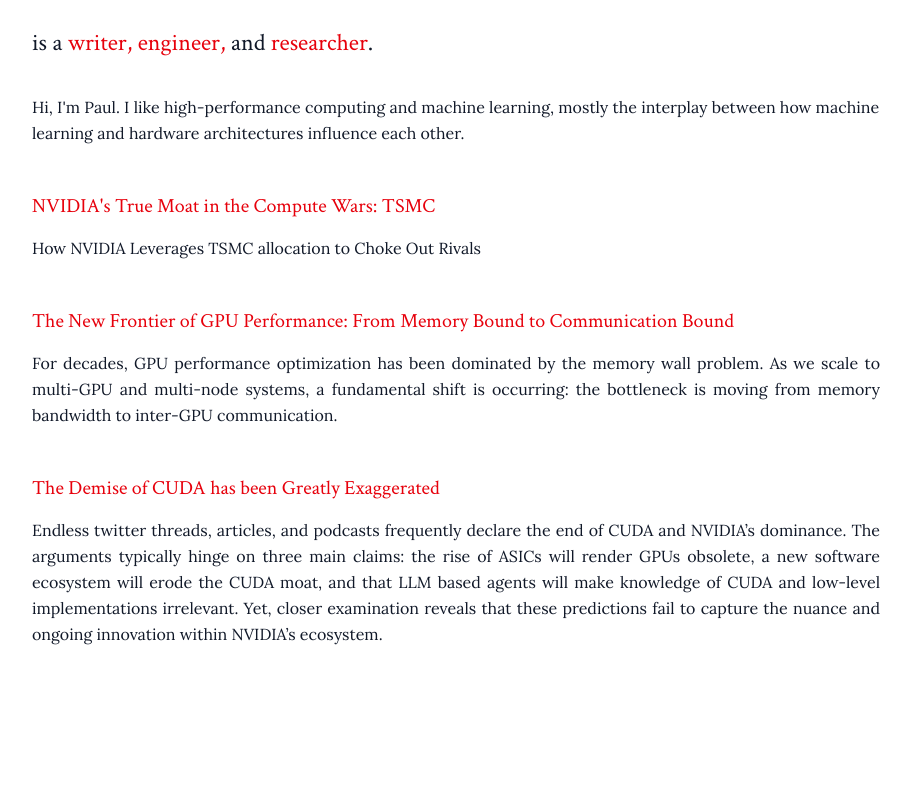
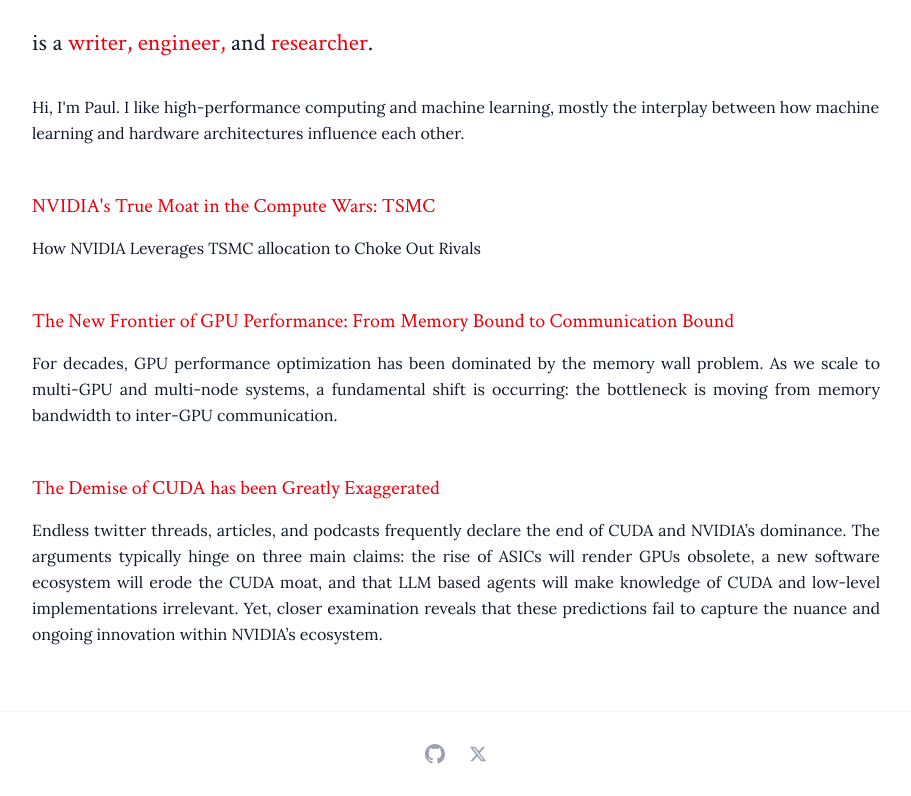
Before and after one commit to Better-Call-Paul/personal_website, a Next.js app: page / in a window 1280 px wide. Shown: the part 310-1106 px from the top of the page, without its empty margins (184-1095 px from the left). Before the commit the page ends 1021 px from the top, so only its background shows below. Built offline with nearby package versions, Linux system fonts and the light colour scheme.

Commit message:
adding social media at page footers

```diff
--- a/app/layout.tsx
+++ b/app/layout.tsx
@@ -30,6 +30,32 @@
     <html lang="en">
       <body className={`${lora.variable} ${crimsonText.variable} font-sans antialiased`}>
         {children}
+        <footer className="border-t border-gray-100 py-8 px-6">
+          <div className="max-w-7xl mx-auto flex items-center justify-center gap-6">
+            <a
+              href="https://github.com/Better-Call-Paul"
+              target="_blank"
+              rel="noopener noreferrer"
+              className="text-gray-400 hover:text-gray-900 transition-colors"
+              aria-label="GitHub"
+            >
+              <svg width="20" height="20" viewBox="0 0 24 24" fill="currentColor">
+                <path d="M12 0C5.37 0 0 5.37 0 12c0 5.31 3.435 9.795 8.205 11.385.6.105.825-.255.825-.57 0-.285-.015-1.23-.015-2.235-3.015.555-3.795-.735-4.035-1.41-.135-.345-.72-1.41-1.23-1.695-.42-.225-1.02-.78-.015-.795.945-.015 1.62.87 1.845 1.23 1.08 1.815 2.805 1.305 3.495.99.105-.78.42-1.305.765-1.605-2.67-.3-5.46-1.335-5.46-5.925 0-1.305.465-2.385 1.23-3.225-.12-.3-.54-1.53.12-3.18 0 0 1.005-.315 3.3 1.23.96-.27 1.98-.405 3-.405s2.04.135 3 .405c2.295-1.56 3.3-1.23 3.3-1.23.66 1.65.24 2.88.12 3.18.765.84 1.23 1.905 1.23 3.225 0 4.605-2.805 5.625-5.475 5.925.435.375.81 1.095.81 2.22 0 1.605-.015 2.895-.015 3.3 0 .315.225.69.825.57A12.02 12.02 0 0 0 24 12c0-6.63-5.37-12-12-12z" />
+              </svg>
+            </a>
+            <a
+              href="https://x.com/paulWilliamChan"
+              target="_blank"
+              rel="noopener noreferrer"
+              className="text-gray-400 hover:text-gray-900 transition-colors"
+              aria-label="Twitter"
+            >
+              <svg width="18" height="18" viewBox="0 0 24 24" fill="currentColor">
+                <path d="M18.244 2.25h3.308l-7.227 8.26 8.502 11.24H16.17l-5.214-6.817L4.99 21.75H1.68l7.73-8.835L1.254 2.25H8.08l4.713 6.231zm-1.161 17.52h1.833L7.084 4.126H5.117z" />
+              </svg>
+            </a>
+          </div>
+        </footer>
         <Analytics />
       </body>
     </html>
--- a/lib/articles.ts
+++ b/lib/articles.ts
@@ -16,8 +16,8 @@
 
 export const articles: Article[] = [
   {
-    slug: "outperforming-cublas-blackwell",
-    title: "Outperforming cuBLAS on Blackwell",
+    slug: "outperforming-cublas-b200",
+    title: "Outperforming cuBLAS on B200",
     excerpt: [""],
     heroImage: "/images/b200.jpg",
     content: [
```
